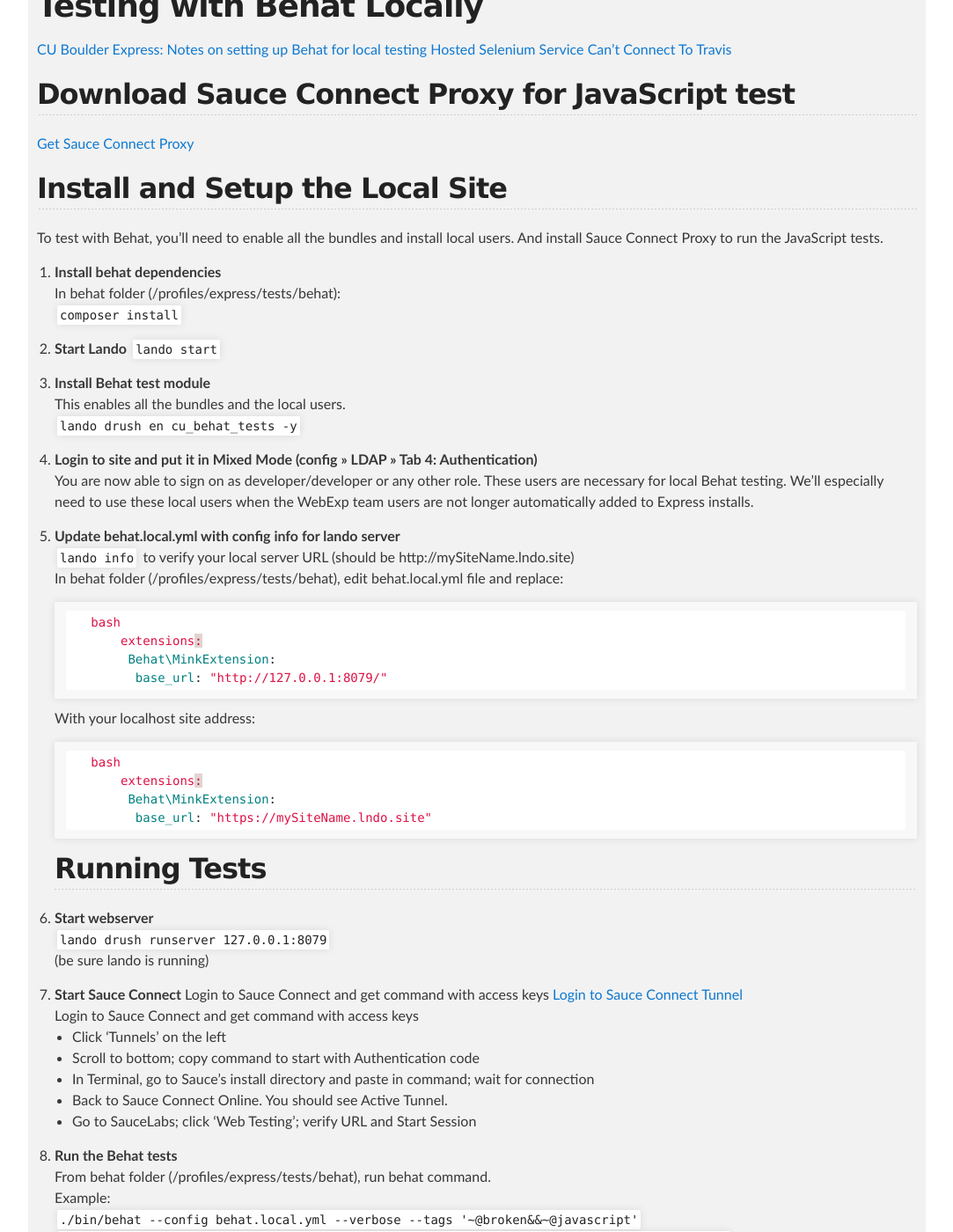
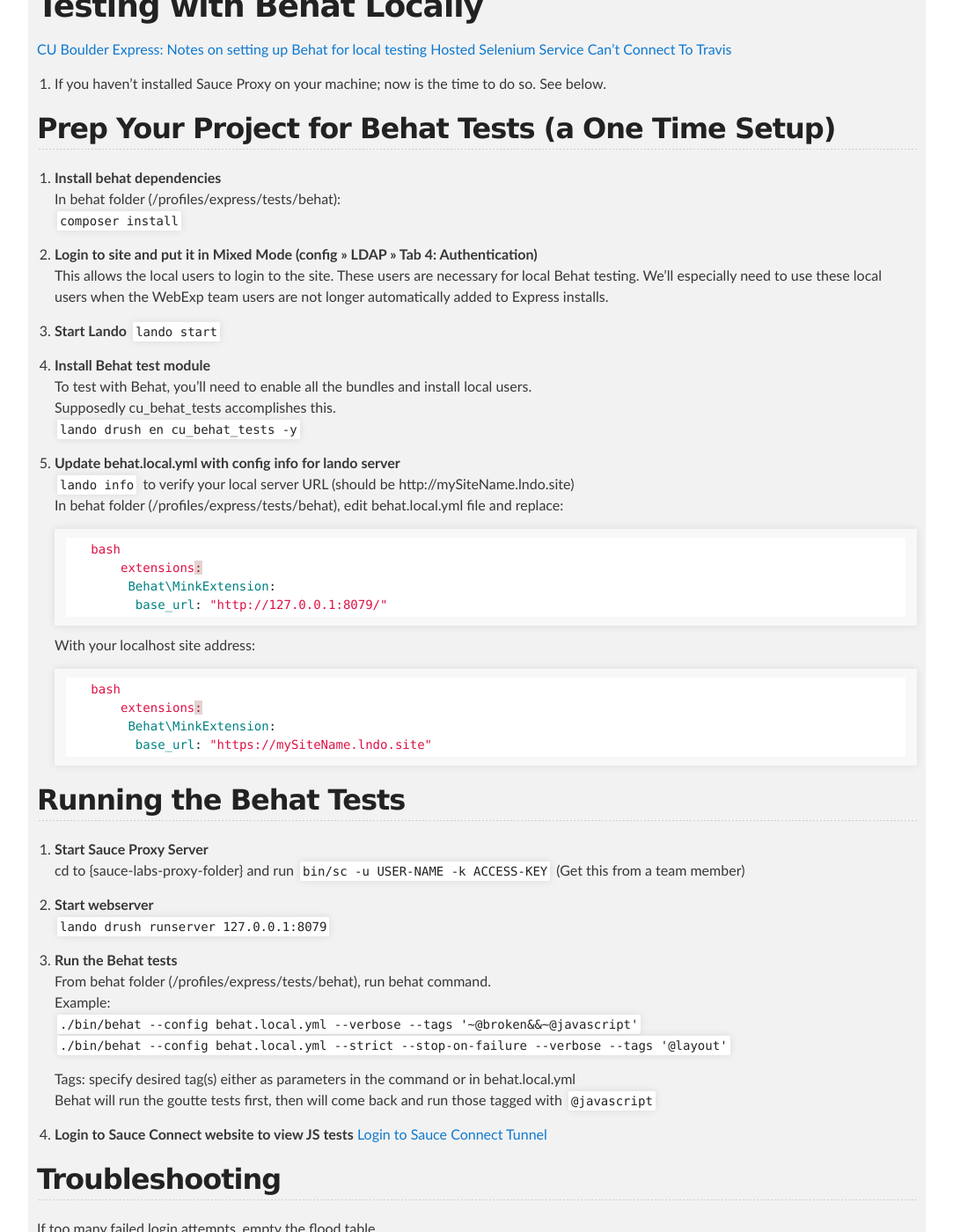
Before and after one commit to cathysnider/cathysnider.github.io, a Jekyll site: the page built from behat.md, in a window 1280 px wide and 1400 px high, scrolled down 300 px. Shown: the whole window at 88% size, without its empty margins (98-1181 px from the left). Built offline with Jekyll 4.4.1, drawn with Linux system fonts in a browser that asks for light colours; some of the changed text lies outside the part shown.

Commit message:
behat and lando update

````diff
--- a/behat.md
+++ b/behat.md
@@ -8,26 +8,23 @@ layout: default
 [CU Boulder Express: Notes on setting up Behat for local testing](https://github.com/CuBoulder/express/tree/dev/tests/behat)
 [Hosted Selenium Service Can't Connect To Travis](https://github.com/CuBoulder/express/issues/3035)
 
-## Download Sauce Connect Proxy for JavaScript test
+1. If you haven't installed Sauce Proxy on your machine; now is the time to do so. See below.
 
-[Get Sauce Connect Proxy](https://wiki.saucelabs.com/display/DOCS/Sauce+Connect+Proxy)<br />
-
-## Install and Setup the Local Site
-
-To test with Behat, you'll need to enable all the bundles and install local users. And install Sauce Connect Proxy to run the JavaScript tests.
+## Prep Your Project for Behat Tests (a One Time Setup)
 
 1. **Install behat dependencies** <br />
    In behat folder (/profiles/express/tests/behat): <br />
    `composer install`
 
+1. **Login to site and put it in Mixed Mode (config >> LDAP >> Tab 4: Authentication)** <br/>
+      This allows the local users to login to the site. These users are necessary for local Behat testing. We'll especially need to use these local users when the WebExp team users are not longer automatically added to Express installs.
+
 1. **Start Lando** `lando start`
 
 1. **Install Behat test module** <br/>
-   This enables all the bundles and the local users. <br/>
-   `lando drush en cu_behat_tests -y`
-
-1. **Login to site and put it in Mixed Mode (config >> LDAP >> Tab 4: Authentication)** <br/>
-   You are now able to sign on as developer/developer or any other role. These users are necessary for local Behat testing. We'll especially need to use these local users when the WebExp team users are not longer automatically added to Express installs.
+   To test with Behat, you'll need to enable all the bundles and install local users. <br />
+   Supposedly cu_behat_tests accomplishes this. <br/>
+   `lando drush en cu_behat_tests -y` <br />
 
 1. **Update behat.local.yml with config info for lando server** <br />
    `lando info` to verify your local server URL (should be http://mySiteName.lndo.site)<br />
@@ -48,21 +45,14 @@ To test with Behat, you'll need to enable all the bundles and install local user
            Behat\MinkExtension:
             base_url: "https://mySiteName.lndo.site"
       ```
-## Running Tests
+
+## Running the Behat Tests
+
+1. **Start Sauce Proxy Server** <br />
+   cd to {sauce-labs-proxy-folder} and run `bin/sc -u USER-NAME -k ACCESS-KEY` (Get this from a team member)<br />
 
 1. **Start webserver** <br />
-   `lando drush runserver 127.0.0.1:8079` <br />
-   (be sure lando is running)
-
-1. **Start Sauce Connect**
-   Login to Sauce Connect and get command with access keys
-   [Login to Sauce Connect Tunnel](https://app.saucelabs.com/login) <br />
-   Login to Sauce Connect and get command with access keys<br />
-   - Click 'Tunnels' on the left <br/>
-   - Scroll to bottom; copy command to start with Authentication code
-   - In Terminal, go to Sauce's install directory and paste in command; wait for connection
-   - Back to Sauce Connect Online. You should see Active Tunnel.
-   - Go to SauceLabs; click 'Web Testing'; verify URL and Start Session
+   `lando drush runserver 127.0.0.1:8079`
 
 1. **Run the Behat tests** <br />
    From behat folder (/profiles/express/tests/behat), run behat command.  <br />
@@ -72,6 +62,10 @@ To test with Behat, you'll need to enable all the bundles and install local user
 
    Tags: specify desired tag(s) either as parameters in the command or in behat.local.yml <br />
    Behat will run the goutte tests first, then will come back and run those tagged with `@javascript`
+
+1. **Login to Sauce Connect website to view JS tests**
+    [Login to Sauce Connect Tunnel](https://app.saucelabs.com/login) <br />
+
 
 ## Troubleshooting
 
@@ -87,5 +81,11 @@ Log everybody out
 lando drush sqlq "TRUNCATE sessions"
 ```
 
+## Installing Sauce Labs Proxy (One Time Setup)
+
+1. Download and install Sauce Connect Proxy for the JavaScript test
+   [Get Sauce Connect Proxy](https://wiki.saucelabs.com/display/DOCS/Sauce+Connect+Proxy).
+1. Add the environmental variables (user name and access key) to .bash_profile (TO DO: check if these can be kept in Lando file)
+
 
 [back](./)
````
Also changed, not shown: lando.md (+3 -1 lines).
